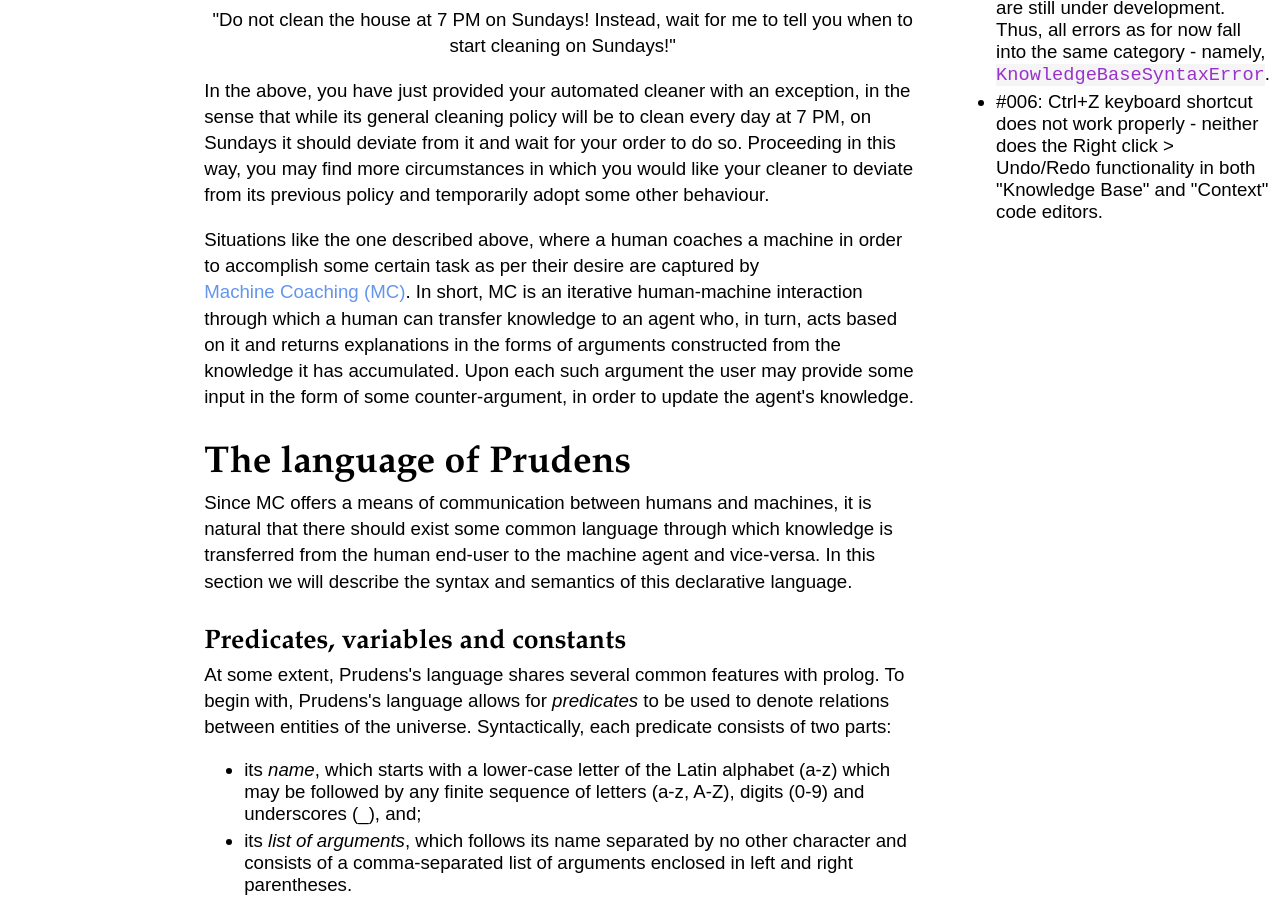
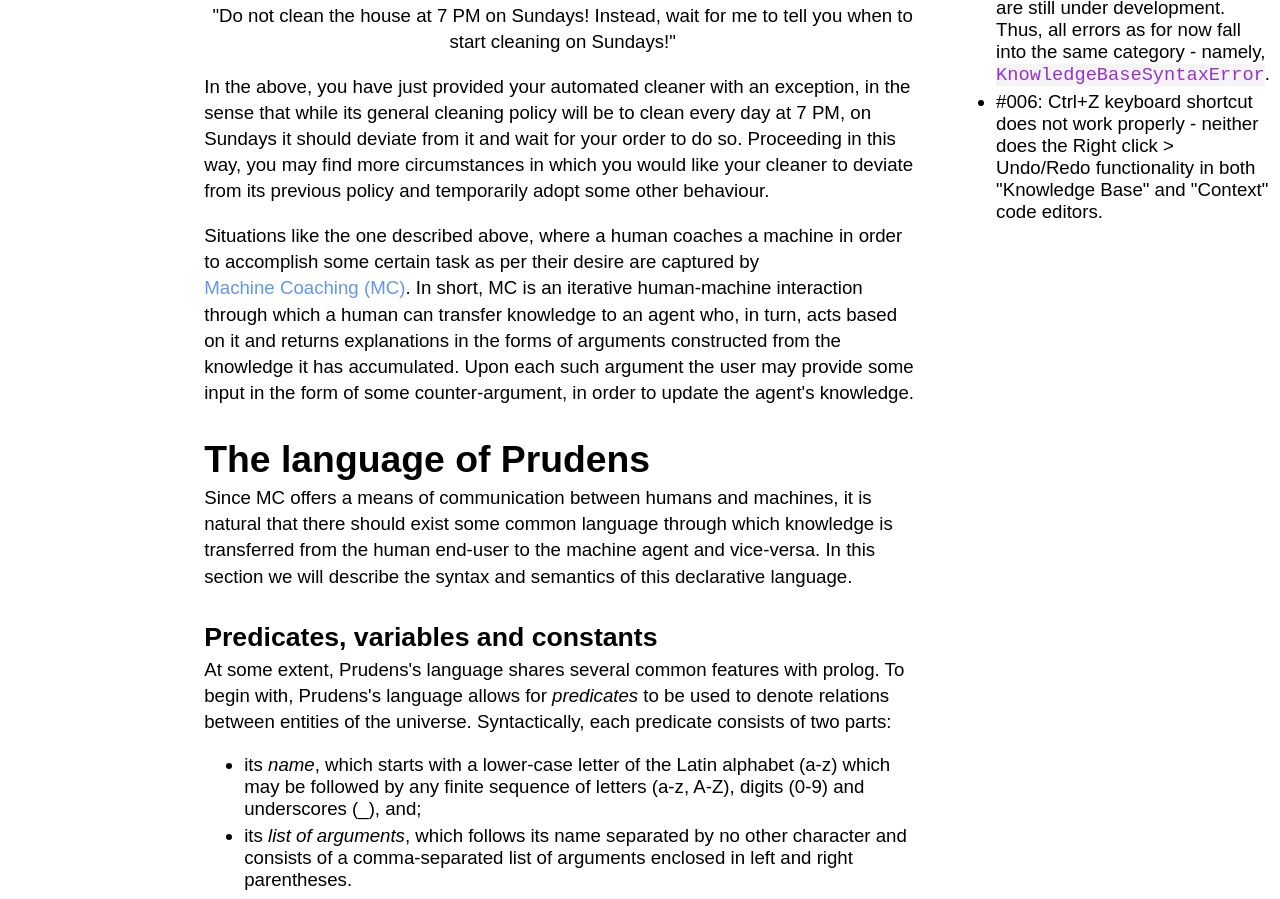
Before and after one commit to VMarkos/prudens-js, a plain HTML site: page docs.html in a window 1280 px wide. Shown: the part 632-1531 px from the top of the page. Drawn offline with Linux system fonts and the light colour scheme.

Commit message:
Update styling.

```diff
--- a/style_1.css
+++ b/style_1.css
@@ -9,13 +9,13 @@ a {
 }
 
 .label {
-    font-family: Arial, Helvetica, sans-serif;
+    font-family: Ubuntu, Arial, Helvetica, sans-serif;
     font-weight: 600;
     max-height: fit-content;
 }
 
 h1, h2, h3 {
-    font-family: zillaslab, palatino, "Palatino Linotype", serif;
+    font-family: Ubuntu, Arial, Helvetica, sans-serif;
     font-weight: 800;
     margin-top: 32px;
     margin-bottom: 4px;
@@ -34,27 +34,27 @@ h3 {
 }
 
 p {
-    font-family: Arial, Helvetica, sans-serif;
+    font-family: Ubuntu, Arial, Helvetica, sans-serif;
     font-size: 14pt;
     margin-top: 0px;
     line-height: 140%;
 }
 
 ul {
-    font-family: Arial, Helvetica, sans-serif;
+    font-family: Ubuntu, Arial, Helvetica, sans-serif;
     font-size: 14pt;
 }
 
 li {
     margin-bottom: 5px;
- }
+}
 
 textarea {
     height: 100%;
     width: 100%;
     overflow: auto;
     resize: none;
-    font-family: 'Courier New', Courier, monospace;
+    font-family: 'Ubuntu mono', 'Courier New', Courier, monospace;
     border: 2px solid blueviolet;
     border-left: none;
     border-bottom-right-radius: 5px;
```
